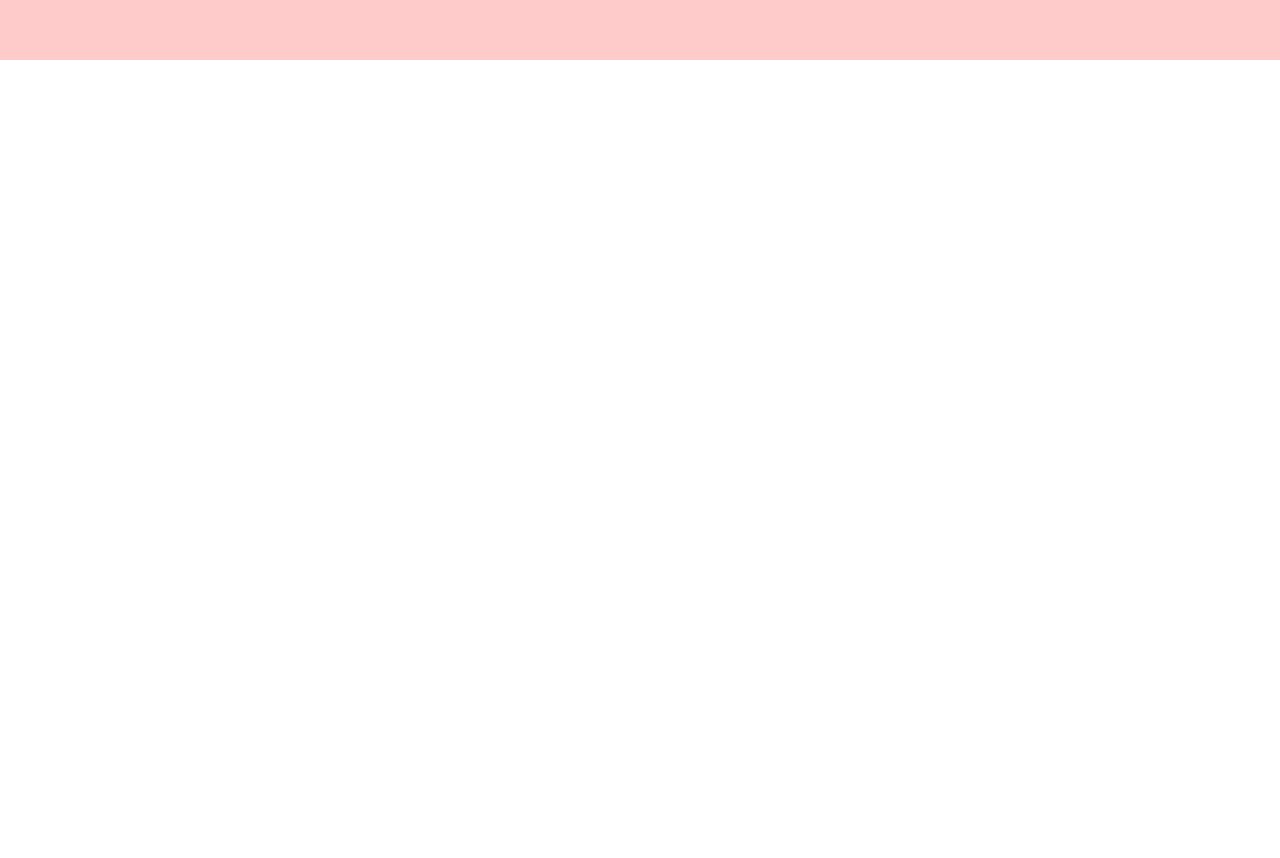
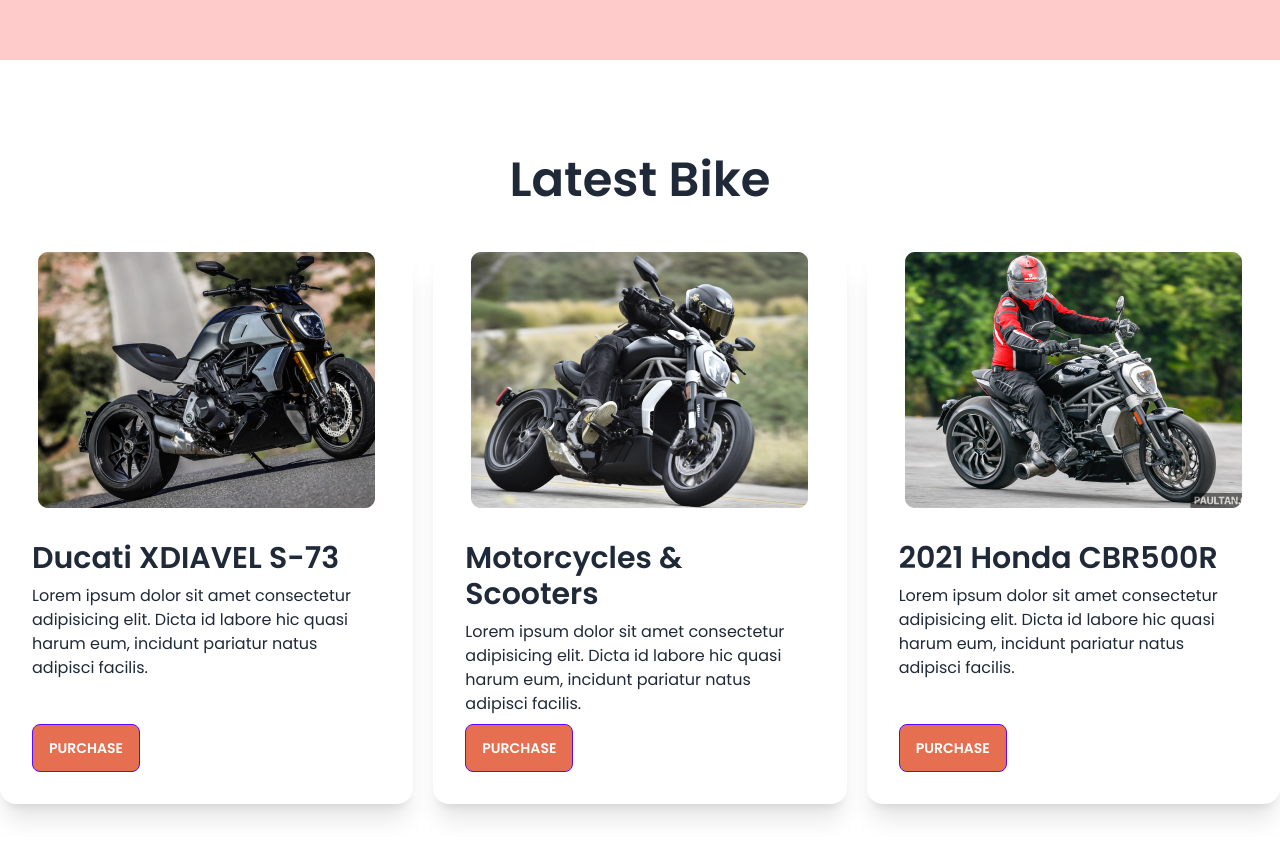
Before and after one commit to majbaulhoque/Biker-zone, a plain HTML site: page index.html in a window 1280 px wide. Shown: the part 710-1568 px from the top of the page. Before the commit the page ends 800 px from the top, so only its background shows below. Drawn offline with nearby package versions, Linux system fonts and the light colour scheme; files whose address does not match are found by name.

Commit message:
finished main part latest portion

```diff
--- a/index.html
+++ b/index.html
@@ -160,7 +160,46 @@
 </main>
     </header>
     <main class="md:container md:mx-auto">
+        <!-- Featured Bikes -->
+        <section>
 
+        </section>
+        <!-- Latest news -->
+        <section class="my-24">
+            <h3 class="text-5xl font-semibold text-center mb-12">Latest Bike</h3>
+            <div class="grid gap-5 grid-cols-1 md:grid-cols-2 lg:grid-cols-3">
+                <div class="card bg-base-100 shadow-xl">
+                    <figure><img src="/images/others/latest1.png" alt="Shoes" /></figure>
+                    <div class="card-body">
+                        <h2 class="card-title text-3xl">Ducati XDIAVEL S-73</h2>
+                        <p>Lorem ipsum dolor sit amet consectetur adipisicing elit. Dicta id labore hic quasi harum eum, incidunt pariatur natus adipisci facilis.</p>
+                        <div class="card-actions justify-start">
+                            <button class="btn btn-primary bg-bike-primary text-white">Purchase</button>
+                        </div>
+                        </div>
+                </div>
+                <div class="card bg-base-100 shadow-xl">
+                    <figure><img src="/images/others/latest2.png" alt="Shoes" /></figure>
+                    <div class="card-body">
+                        <h2 class="card-title text-3xl">Motorcycles & Scooters</h2>
+                        <p>Lorem ipsum dolor sit amet consectetur adipisicing elit. Dicta id labore hic quasi harum eum, incidunt pariatur natus adipisci facilis.</p>
+                        <div class="card-actions justify-start">
+                            <button class="btn btn-primary bg-bike-primary text-white">Purchase</button>
+                        </div>
+                        </div>
+                </div>
+                <div class="card bg-base-100 shadow-xl">
+                    <figure><img src="/images/others/latest3.png" alt="Shoes" /></figure>
+                    <div class="card-body">
+                        <h2 class="card-title text-3xl">2021 Honda CBR500R</h2>
+                        <p>Lorem ipsum dolor sit amet consectetur adipisicing elit. Dicta id labore hic quasi harum eum, incidunt pariatur natus adipisci facilis.</p>
+                        <div class="card-actions justify-start">
+                            <button class="btn btn-primary bg-bike-primary text-white">Purchase</button>
+                        </div>
+                        </div>
+                </div>
+            </div>
+        </section>
     </main>
     <header>
 
```
